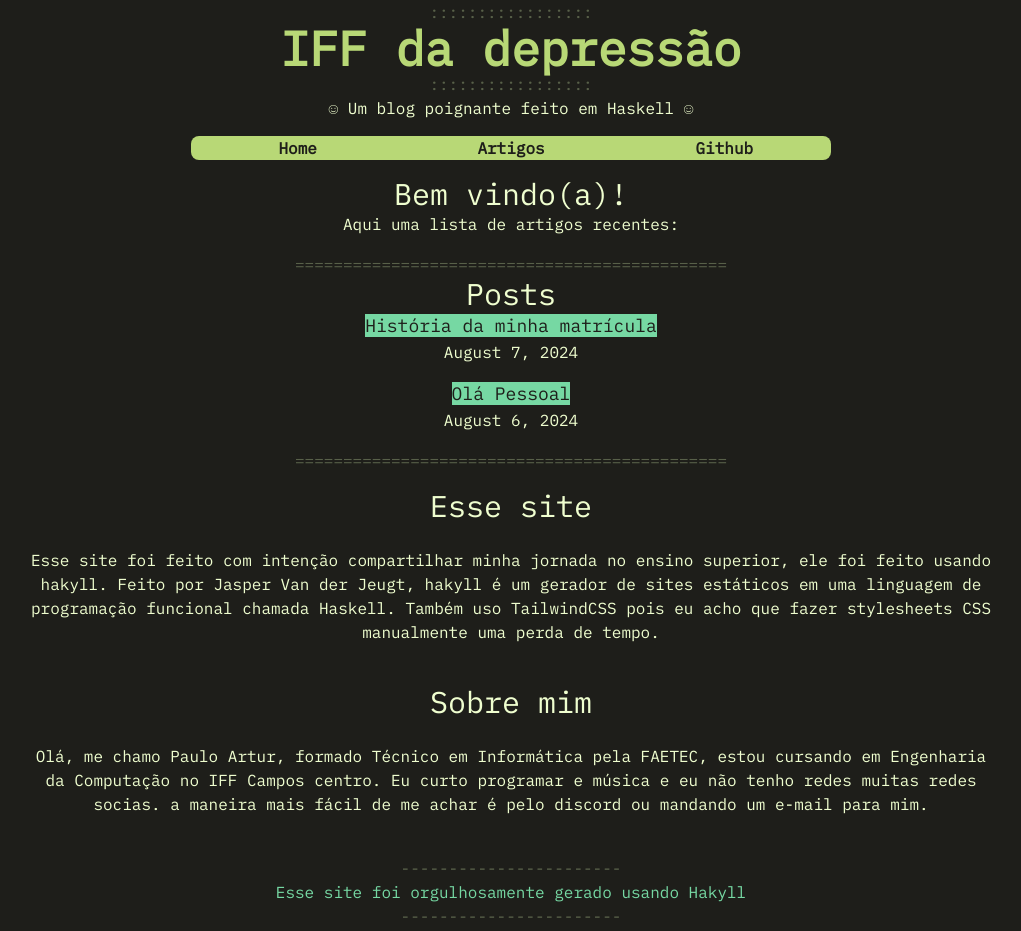
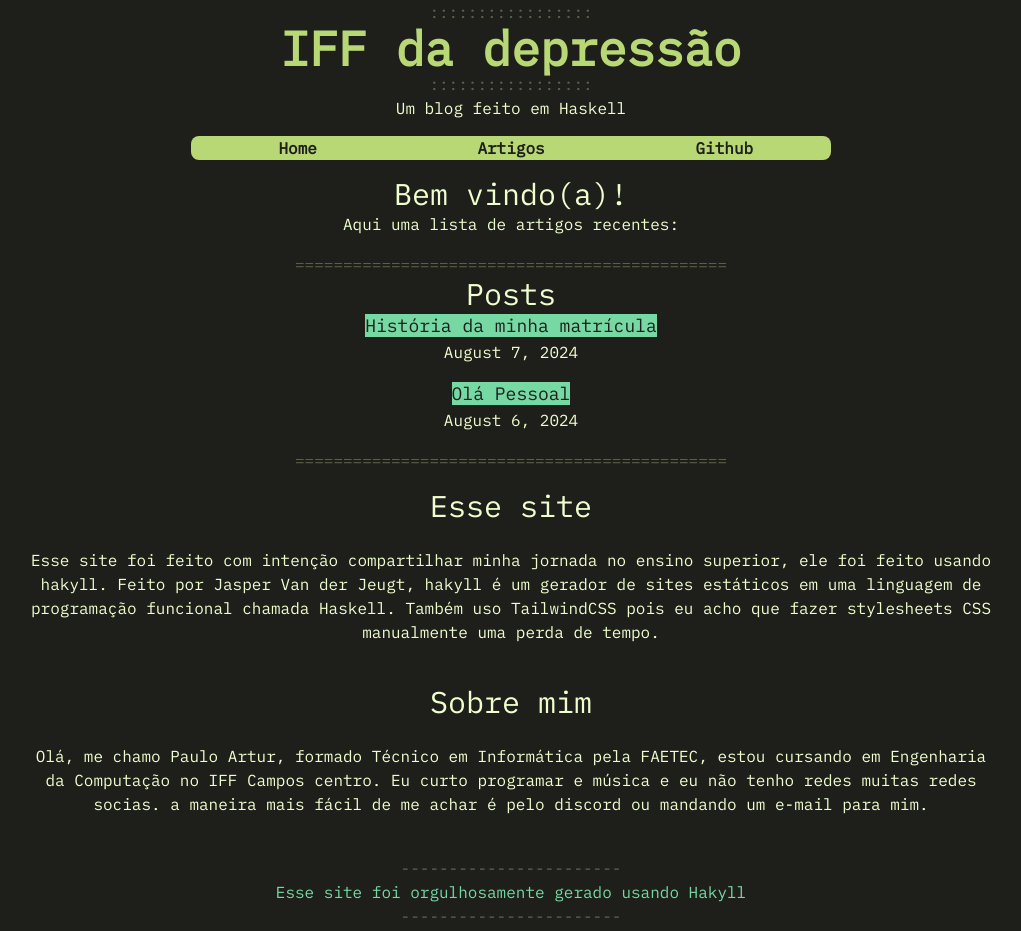
Before and after one commit to AlgumCorrupto/IFF-depressao, a website: page docs/index.html in a window 1280 px wide. Shown: the whole page, without its empty margins (129-1150 px from the left). Drawn offline with Linux system fonts and the light colour scheme.

Commit message:
fix poignant

```diff
--- a/docs/index.html
+++ b/docs/index.html
@@ -13,7 +13,7 @@
                 <p class="filler">:::::::::::::::::</p>
                               <h1>IFF da depressão</h1>
                 <p class="filler">:::::::::::::::::</p>
-                <p>☺ Um blog poignante feito em Haskell ☺</p>
+                <p> Um blog feito em Haskell </p>
             </div>
             <nav>
                 <a href="./">Home</a>
```
